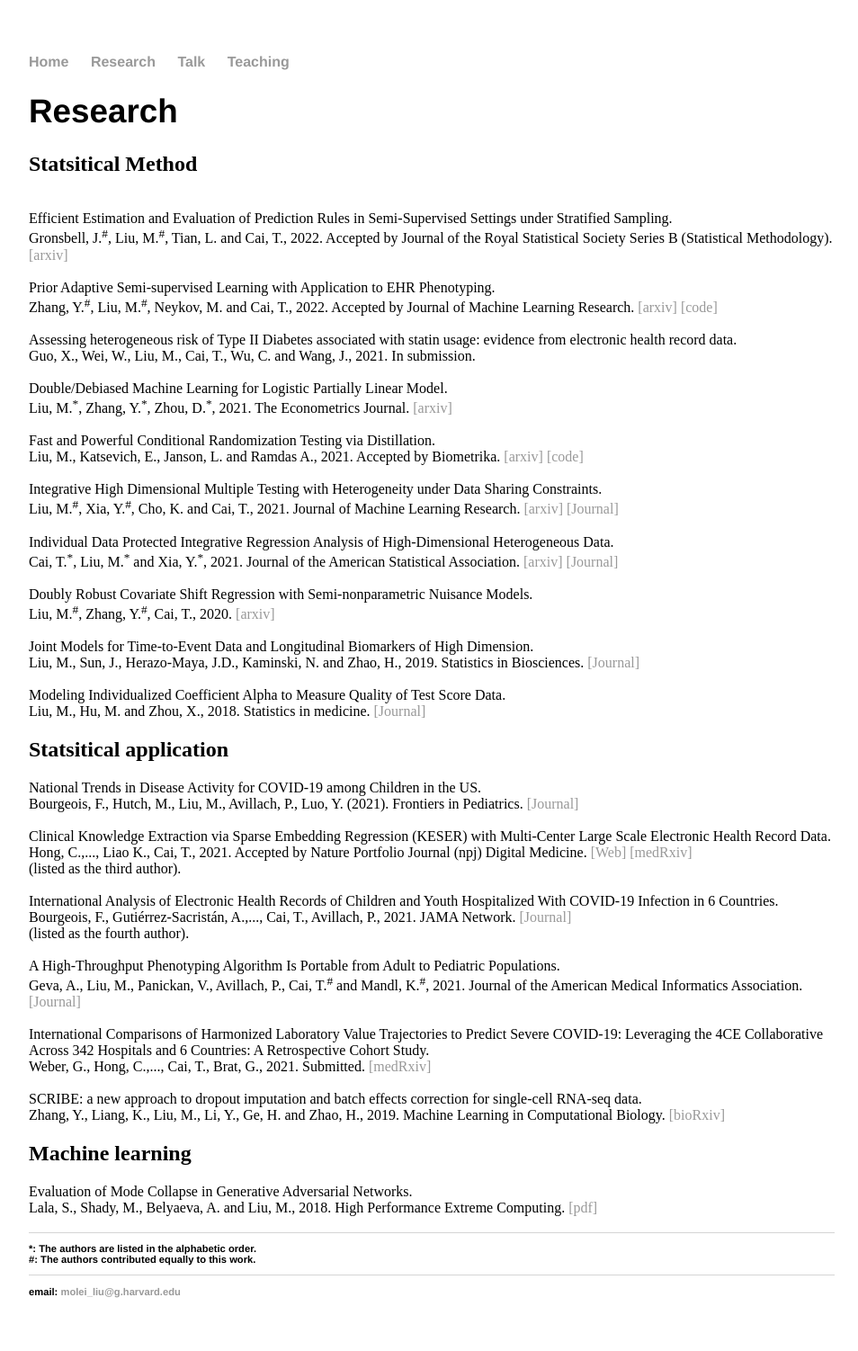
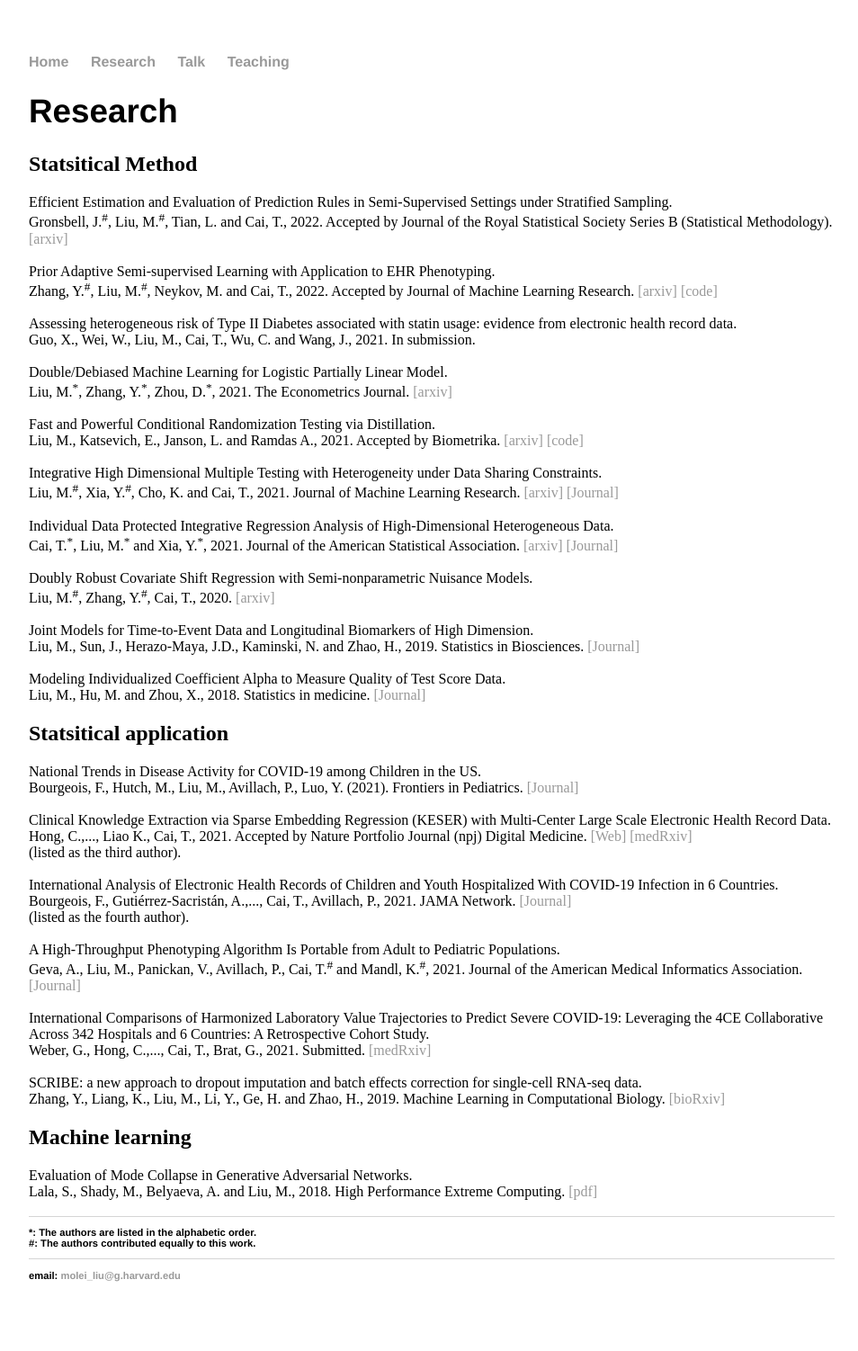
Before and after one commit to moleibobliu/moleibobliu.github.io, a Jekyll site: the page built from pub/index.html, in a window 1280 px wide. Shown: the whole page at 90% size, without its empty margins (160-1114 px from the left). Built offline with Jekyll 4.4.1, drawn with Linux system fonts in a browser that asks for light colours.

```diff
--- a/pub/index.html
+++ b/pub/index.html
@@ -6,7 +6,7 @@ title: Molei Liu
 	<h1> Research </h1>
 	<h2> Statsitical Method </h2>
 
-	<br \>  Efficient Estimation and Evaluation of Prediction Rules in Semi-Supervised Settings under Stratified Sampling.
+	Efficient Estimation and Evaluation of Prediction Rules in Semi-Supervised Settings under Stratified Sampling.
 	<br \>  Gronsbell, J.<sup>#</sup>, Liu, M.<sup>#</sup>, Tian, L. and Cai, T., 2022. Accepted by Journal of the Royal Statistical Society Series B (Statistical Methodology). <a href="https://arxiv.org/abs/2010.09443"> [arxiv] </a>
 	<br \>
 
@@ -18,7 +18,7 @@ title: Molei Liu
 	<br \>  Guo, X., Wei, W., Liu, M., Cai, T., Wu, C. and Wang, J., 2021. In submission.
 	<br \>
 
-	<br \> Double/Debiased Machine Learning for Logistic Partially Linear Model.
+	<br \>  Double/Debiased Machine Learning for Logistic Partially Linear Model.
 	<br \>  Liu, M.<sup>*</sup>, Zhang, Y.<sup>*</sup>, Zhou, D.<sup>*</sup>, 2021. The Econometrics Journal. <a href="https://arxiv.org/abs/2009.14461"> [arxiv] </a>
 	<br \>
 
```
